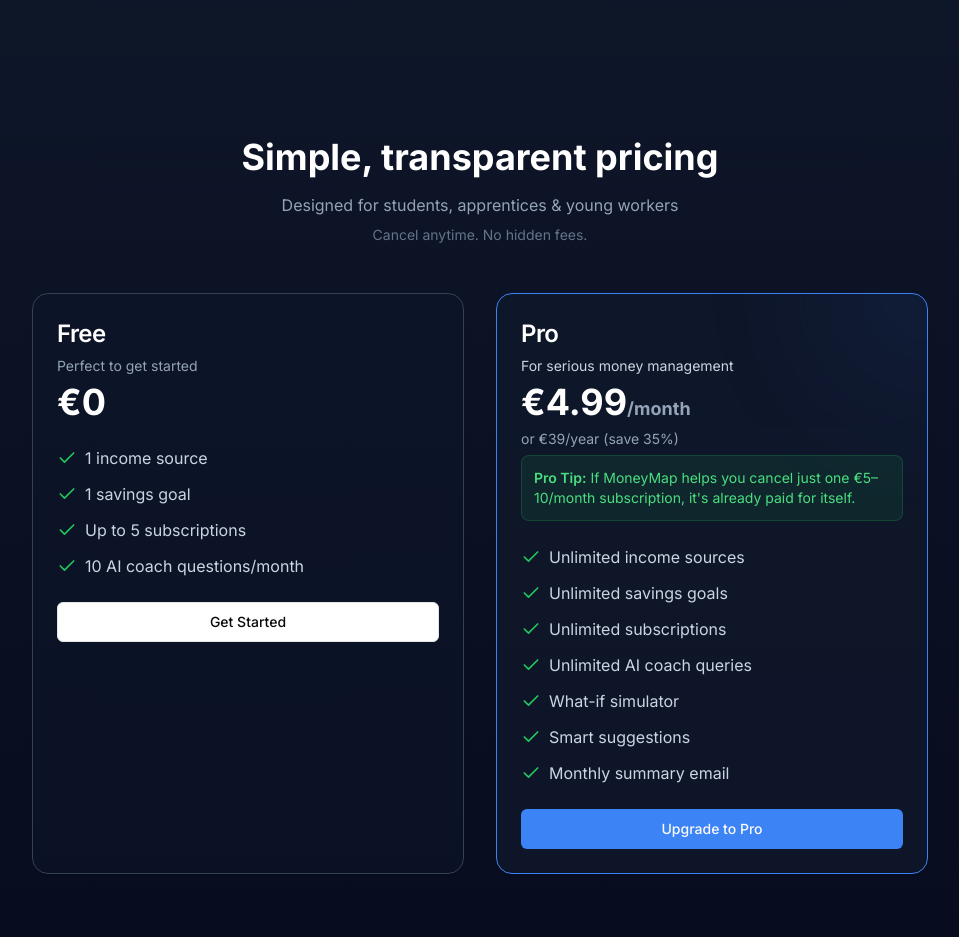
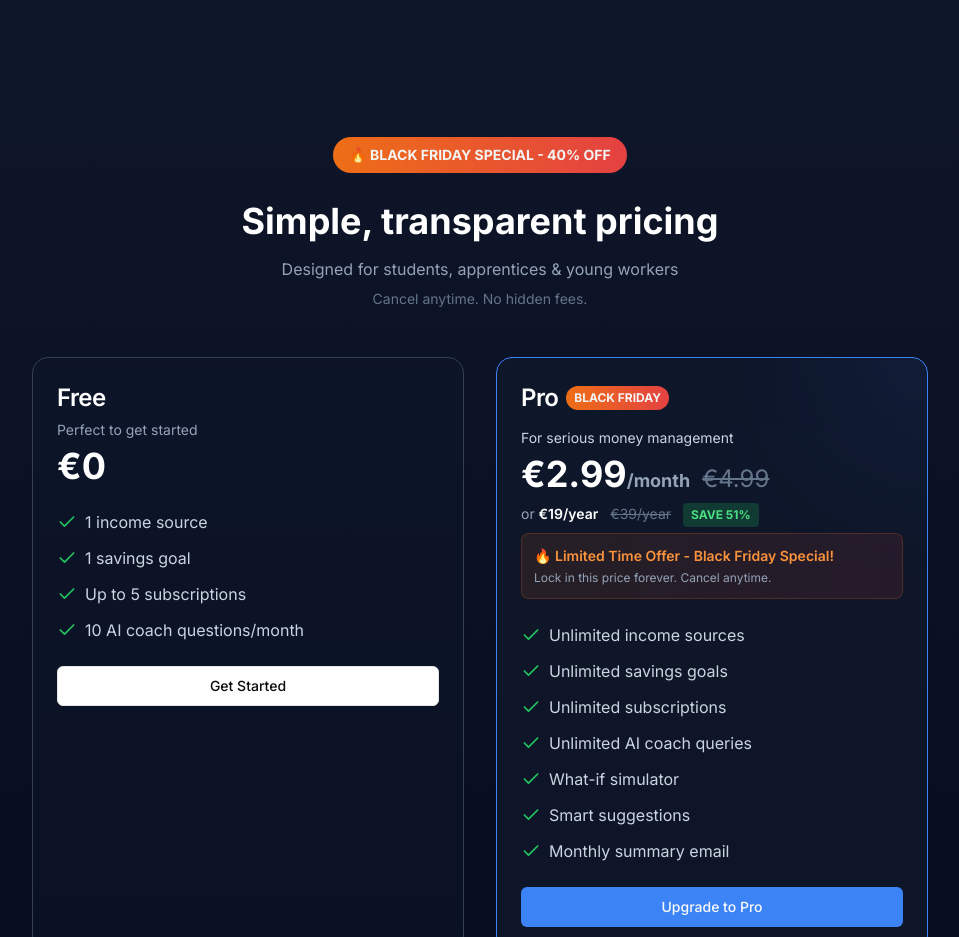
Before and after one commit to devin-voegele/moneymap, a Next.js app: page / in a window 1280 px wide. Shown: the part 1860-2797 px from the top of the page, without its empty margins (160-1119 px from the left). Built offline with nearby package versions, Linux system fonts and the light colour scheme.

Commit message:
Add Black Friday pricing with strikethrough original prices

```diff
--- a/app/page.tsx
+++ b/app/page.tsx
@@ -462,6 +462,11 @@
           viewport={{ once: true }}
           transition={{ duration: 0.6 }}
         >
+          <div className="text-center mb-3">
+            <span className="inline-block bg-gradient-to-r from-orange-500 to-red-500 text-white text-sm font-bold px-4 py-2 rounded-full mb-4 animate-pulse">
+              🔥 BLACK FRIDAY SPECIAL - 40% OFF
+            </span>
+          </div>
           <h2 className="text-3xl md:text-4xl font-bold text-white text-center mb-4">
             Simple, transparent pricing
           </h2>
@@ -533,18 +538,39 @@
                 }}
               />
             <CardHeader className="bg-transparent">
-              <CardTitle className="text-white text-2xl">Pro</CardTitle>
+              <div className="flex items-center gap-2 mb-2">
+                <CardTitle className="text-white text-2xl">Pro</CardTitle>
+                <span className="bg-gradient-to-r from-orange-500 to-red-500 text-white text-xs font-bold px-2 py-1 rounded-full animate-pulse">
+                  BLACK FRIDAY
+                </span>
+              </div>
               <CardDescription className="text-slate-300">
                 For serious money management
               </CardDescription>
-              <div className="text-4xl font-bold text-white mt-4">
-                €4.99
-                <span className="text-lg text-slate-400">/month</span>
+              <div className="mt-4">
+                <div className="flex items-baseline gap-3">
+                  <div className="text-4xl font-bold text-white">
+                    €2.99
+                    <span className="text-lg text-slate-400">/month</span>
+                  </div>
+                  <div className="text-2xl text-slate-500 line-through">
+                    €4.99
+                  </div>
+                </div>
+                <div className="flex items-baseline gap-3 mt-2">
+                  <p className="text-slate-400 text-sm">or <span className="text-white font-semibold">€19/year</span></p>
+                  <p className="text-slate-500 text-sm line-through">€39/year</p>
+                  <span className="bg-green-500/20 text-green-400 text-xs font-bold px-2 py-1 rounded">
+                    SAVE 51%
+                  </span>
+                </div>
               </div>
-              <p className="text-slate-400 text-sm mb-2">or €39/year (save 35%)</p>
-              <div className="bg-green-500/10 border border-green-500/20 rounded-lg p-3 mt-3">
-                <p className="text-green-400 text-sm">
-                  <span className="font-semibold">Pro Tip:</span> If MoneyMap helps you cancel just one €5–10/month subscription, it's already paid for itself.
+              <div className="bg-gradient-to-r from-orange-500/10 to-red-500/10 border border-orange-500/20 rounded-lg p-3 mt-3">
+                <p className="text-orange-400 text-sm font-semibold">
+                  🔥 Limited Time Offer - Black Friday Special!
+                </p>
+                <p className="text-slate-400 text-xs mt-1">
+                  Lock in this price forever. Cancel anytime.
                 </p>
               </div>
             </CardHeader>
```
